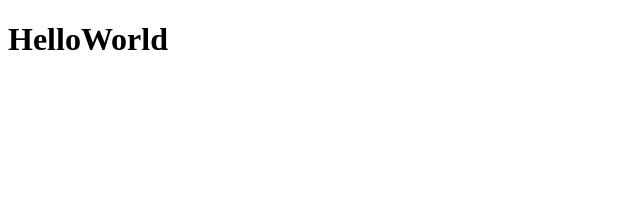
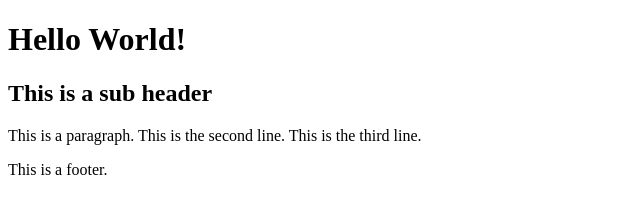
Before and after one commit to gjtiquia/gjtiquia.github.io, a plain HTML site: page index.html in a window 1280 px wide. Shown: the whole page, without its empty margins (0-640 px from the left). Drawn offline with Linux system fonts and the light colour scheme.

Commit message:
added a sub header, paragraph and a footer

```diff
--- a/index.html
+++ b/index.html
@@ -1,9 +1,25 @@
 <!DOCTYPE html>
 <html>
-  <main>
+  <head>
     <title>gjtiquia</title>
-  </main>
+    <meta charset="UTF-8"></meta>
+  </head>
   <body>
-    <h1>HelloWorld</h1>
+    <h1>Hello World!</h1>
+    <main>
+      <section>
+        <h2>This is a sub header</h2>
+        <p>
+          This is a paragraph.
+          This is the second line.
+          This is the third line.
+        </p>
+      </section>
+    </main>
+    <footer>
+      <p>
+        This is a footer.
+      </p>
+    </footer>
   </body>
 </html>
```
